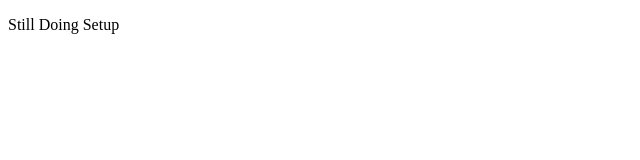
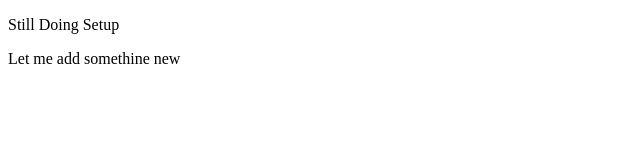
Before and after one commit to osadeleke/altschool-first_semester_assignment, a plain HTML site: page index.html in a window 1280 px wide. Shown: the whole page, without its empty margins (0-640 px from the left). Drawn offline with Linux system fonts and the light colour scheme.

Commit message:
For test

```diff
--- a/index.html
+++ b/index.html
@@ -7,5 +7,6 @@
   </head>
   <body>
     <p>Still Doing Setup</p>
+    <p>Let me add somethine new</p>
   </body>
 </html>
```
